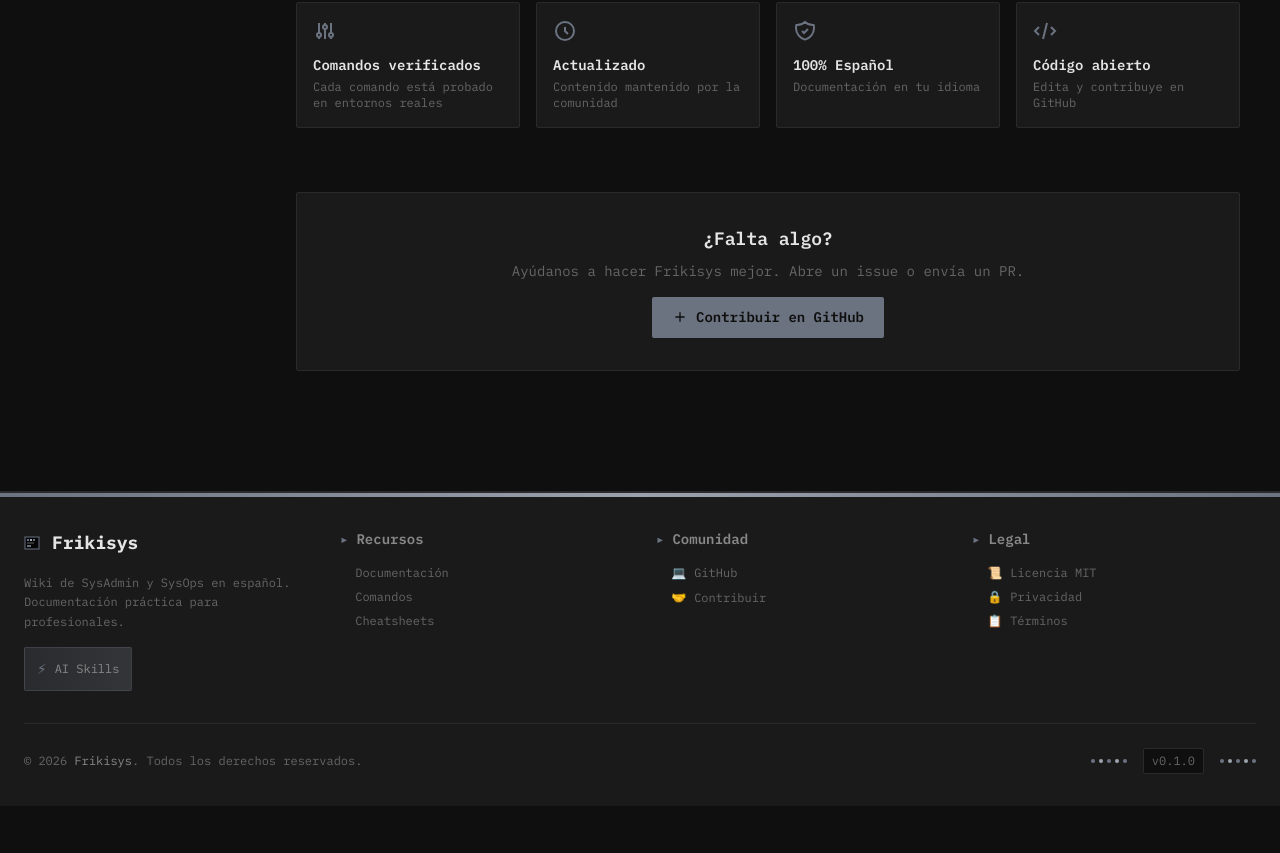
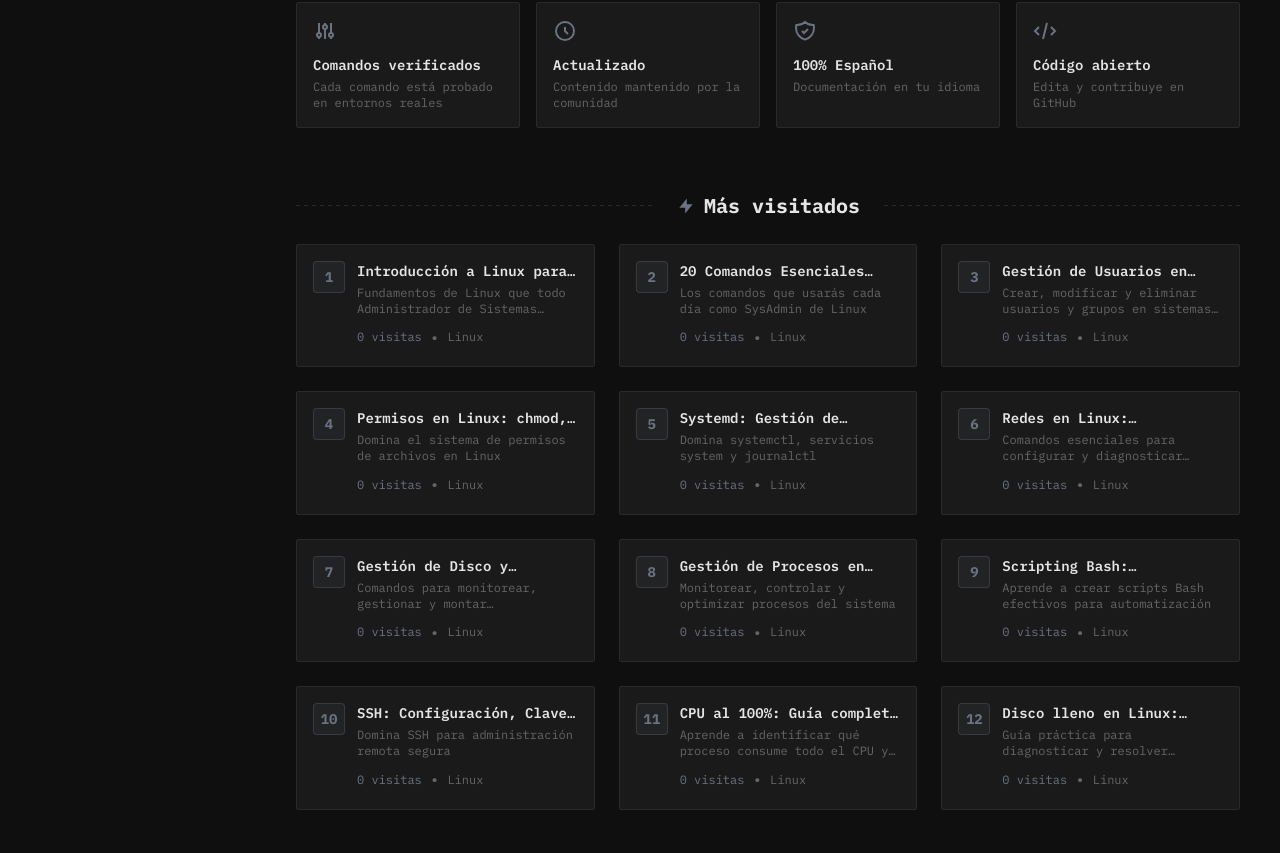
Before and after one commit to TirsoTormo/frikisys, a React (Create React App) app: page / in a window 1280 px wide. Shown: the part 1287-2140 px from the top of the page. Before the commit the page ends 2093 px from the top, so only its background shows below. Built offline with nearby package versions, Linux system fonts and the light colour scheme.

Commit message:
feat: remove likes, add popular articles tracking (top 12)

```diff
--- a/src/App.tsx
+++ b/src/App.tsx
@@ -12,6 +12,7 @@
   getTagsForArticle,
   ArticleContent
 } from './utils/contentLoader';
+import { usePopularArticles } from './hooks/usePopularArticles';
 
 type View = 'home' | 'article' | 'legal' | 'tag';
 type LegalPage = 'licencia' | 'privacidad' | 'terminos' | null;
@@ -37,6 +38,18 @@
   const [showLanding, setShowLanding] = useState(true); // Track if landing is shown
   const [activeTag, setActiveTag] = useState<string | null>(null); // Track active tag filter
   const mainContentRef = useRef<HTMLDivElement>(null);
+
+  // Track popular articles
+  const { views, trackView } = usePopularArticles();
+
+  // Get popular articles (top 12 by views)
+  const popularArticles = allArticleCards
+    .map(article => ({
+      ...article,
+      views: views[article.id] || 0
+    }))
+    .sort((a, b) => b.views - a.views)
+    .slice(0, 12);
 
   // Scroll to top when view changes
   useEffect(() => {
@@ -91,6 +104,7 @@
   };
 
   const handleArticleClick = (articleId: string) => {
+    trackView(articleId);
     setSelectedArticleId(articleId);
     setCurrentView('article');
   };
@@ -326,6 +340,7 @@
                 onNavigateToSection={handleNavigateToSection}
                 onArticleClick={handleLandingArticleClick}
                 featuredArticles={featuredArticles}
+                popularArticles={popularArticles}
               />
             ) : (
               <ArticleGrid
--- a/src/components/ArticleViewer.tsx
+++ b/src/components/ArticleViewer.tsx
@@ -1,5 +1,4 @@
 import React, { useEffect, useRef } from 'react';
-import { useLikes } from '../hooks/useLikes';
 
 export interface CodeBlock {
   language: string;
@@ -121,7 +120,6 @@
   onTagClick,
 }) => {
   const contentRef = useRef<HTMLDivElement>(null);
-  const { likes, toggleLike } = useLikes(articleId || 'default');
 
   const getCategoryFolder = (id: string): string => {
     const linux = ['intro-linux','comandos-basicos','gestion-usuarios','permisos','systemd','redes','disco-almacenamiento','procesos','scripts-bash','ssh','troubleshooting-cpu','troubleshooting-disk','troubleshooting-memory','troubleshooting-network','troubleshooting-ssh'];
@@ -297,40 +295,18 @@
       {/* Article footer */}
       <footer className="pt-6 border-t border-base-border">
         <div className="flex items-center justify-between flex-wrap gap-4">
-          <div className="flex items-center gap-4">
-            {/* Like button */}
-            <button
-              onClick={toggleLike}
-              className={`flex items-center gap-2 px-3 py-2 rounded transition-colors cursor-pointer ${
-                likes.liked
-                  ? 'text-accent bg-accent/10 border border-accent/30'
-                  : 'text-text-secondary hover:text-text-primary hover:bg-base-hover border border-transparent'
-              }`}
-            >
-              <svg
-                className={`w-4 h-4 transition-transform ${likes.liked ? 'scale-110' : ''}`}
-                fill={likes.liked ? 'currentColor' : 'none'}
-                stroke="currentColor"
-                viewBox="0 0 24 24"
-              >
-                <path strokeLinecap="square" strokeWidth={2} d="M14 10h4.764a2 2 0 011.789 2.894l-3.5 7A2 2 0 0115.263 21h-4.017c-.163 0-.326-.02-.485-.06L7 20m7-10V5a2 2 0 00-2-2h-.095c-.5 0-.905.405-.905.905 0 .714-.211 1.412-.608 2.006L7 11v9m7-10h-2M7 20H5a2 2 0 01-2-2v-6a2 2 0 012-2h2.5" />
-              </svg>
-              <span className="font-mono text-sm">{likes.count}</span>
-            </button>
-
           {/* Comments link */}
           <a
             href={articleId ? `https://github.com/TirsoTormo/frikisys/issues/new?title=${encodeURIComponent(`[Artículo] ${title}`)}&body=${encodeURIComponent(`\n\n---\nArtículo: ${title}\nhttps://github.com/TirsoTormo/frikisys/blob/main/src/content/${getCategoryFolder(articleId)}/${articleId}.json\n\n**Tu comentario:**\n`)}` : '#'}
             target="_blank"
             rel="noopener noreferrer"
-              className="flex items-center gap-2 px-3 py-2 text-text-secondary hover:text-text-primary hover:bg-base-hover rounded transition-colors border border-transparent hover:border-base-border cursor-pointer"
+            className="flex items-center gap-2 px-3 py-2 text-text-secondary hover:text-text-primary hover:bg-base-hover rounded transition-colors border border-base-border cursor-pointer"
           >
             <svg className="w-4 h-4" fill="none" stroke="currentColor" viewBox="0 0 24 24">
               <path strokeLinecap="square" strokeWidth={2} d="M8 12h.01M12 12h.01M16 12h.01M21 12c0 4.418-4.03 8-9 8a9.863 9.863 0 01-4.255-.949L3 20l1.395-3.72C3.512 15.042 3 13.574 3 12c0-4.418 4.03-8 9-8s9 3.582 9 8z" />
             </svg>
-              <span className="font-mono text-sm">Comentar</span>
+            <span className="font-mono text-sm">Abrir discusión</span>
           </a>
-          </div>
 
           {/* Edit on GitHub */}
           {githubEditUrl && (
--- a/src/components/Landing.tsx
+++ b/src/components/Landing.tsx
@@ -5,6 +5,7 @@
   onNavigateToSection: (category: string) => void;
   onArticleClick: (articleId: string) => void;
   featuredArticles: Article[];
+  popularArticles: (Article & { views: number })[];
 }
 
 // Animated counter hook
@@ -173,7 +174,7 @@
   </div>
 );
 
-const Landing: React.FC<LandingProps> = ({ onNavigateToSection, onArticleClick, featuredArticles }) => {
+const Landing: React.FC<LandingProps> = ({ onNavigateToSection, onArticleClick, featuredArticles, popularArticles }) => {
   const [heroVisible, setHeroVisible] = useState(false);
 
   useEffect(() => {
@@ -343,6 +344,50 @@
         </section>
       )}
 
+      {/* Popular Articles */}
+      <section className="mb-16">
+        <div className="pixel-separator mb-6">
+          <h2 className="font-mono text-xl font-bold text-text-primary px-4 flex items-center gap-2">
+            <svg className="w-5 h-5 text-accent" fill="currentColor" viewBox="0 0 24 24">
+              <path d="M13 10V3L4 14h7v7l9-11h-7z"/>
+            </svg>
+            Más visitados
+          </h2>
+        </div>
+
+        <div className="grid grid-cols-1 md:grid-cols-2 lg:grid-cols-3 gap-6">
+          {popularArticles.map((article, index) => (
+            <div
+              key={article.id}
+              className="animate-fade-in-up"
+              style={{ animationDelay: `${index * 50}ms` }}
+              onClick={() => onArticleClick(article.id)}
+            >
+              <div className="bg-base-card border border-base-border rounded-pixel p-4 hover:border-accent transition-colors cursor-pointer h-full">
+                <div className="flex items-start gap-3">
+                  <div className="flex-shrink-0 w-8 h-8 bg-accent/10 border border-accent/30 rounded flex items-center justify-center">
+                    <span className="font-mono text-sm font-bold text-accent">{index + 1}</span>
+                  </div>
+                  <div className="flex-1 min-w-0">
+                    <h3 className="font-mono text-sm font-semibold text-text-primary mb-1 line-clamp-1">
+                      {article.title}
+                    </h3>
+                    <p className="font-mono text-xs text-text-muted line-clamp-2 mb-2">
+                      {article.description}
+                    </p>
+                    <div className="flex items-center gap-2">
+                      <span className="font-mono text-xs text-accent">{article.views} visitas</span>
+                      <span className="text-text-muted">•</span>
+                      <span className="font-mono text-xs text-text-muted">{article.category}</span>
+                    </div>
+                  </div>
+                </div>
+              </div>
+            </div>
+          ))}
+        </div>
+      </section>
+
       {/* CTA Final */}
       <section className="text-center py-8 px-4 bg-base-card border border-base-border rounded-pixel">
         <h2 className="font-mono text-lg font-semibold text-text-primary mb-2">
--- /dev/null
+++ b/src/hooks/usePopularArticles.ts
@@ -0,0 +1,41 @@
+import { useState, useEffect } from 'react';
+
+const STORAGE_KEY = 'frikisys_views';
+
+interface ViewData {
+  [articleId: string]: number;
+}
+
+const getViews = (): ViewData => {
+  try {
+    const stored = localStorage.getItem(STORAGE_KEY);
+    return stored ? JSON.parse(stored) : {};
+  } catch {
+    return {};
+  }
+};
+
+const incrementView = (articleId: string) => {
+  try {
+    const views = getViews();
+    views[articleId] = (views[articleId] || 0) + 1;
+    localStorage.setItem(STORAGE_KEY, JSON.stringify(views));
+  } catch {
+    // Ignore errors
+  }
+};
+
+export const usePopularArticles = () => {
+  const [views, setViews] = useState<ViewData>({});
+
+  useEffect(() => {
+    setViews(getViews());
+  }, []);
+
+  const trackView = (articleId: string) => {
+    incrementView(articleId);
+    setViews(getViews());
+  };
+
+  return { views, trackView };
+};
```
Lines whose indentation alone changed are shown as unchanged.
